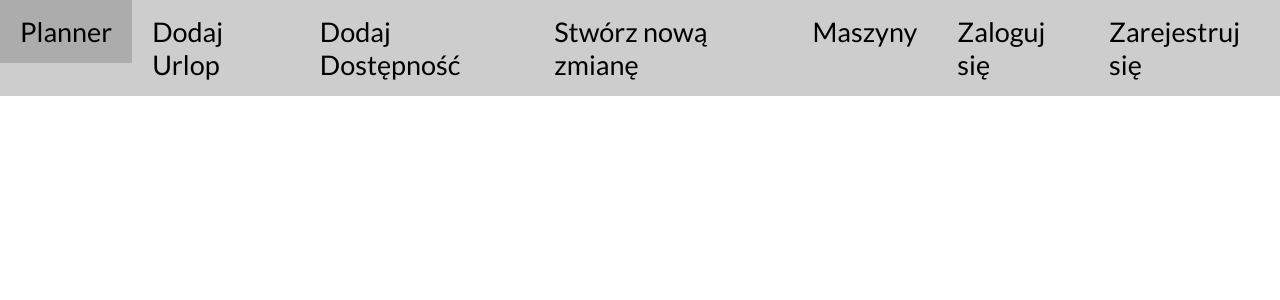
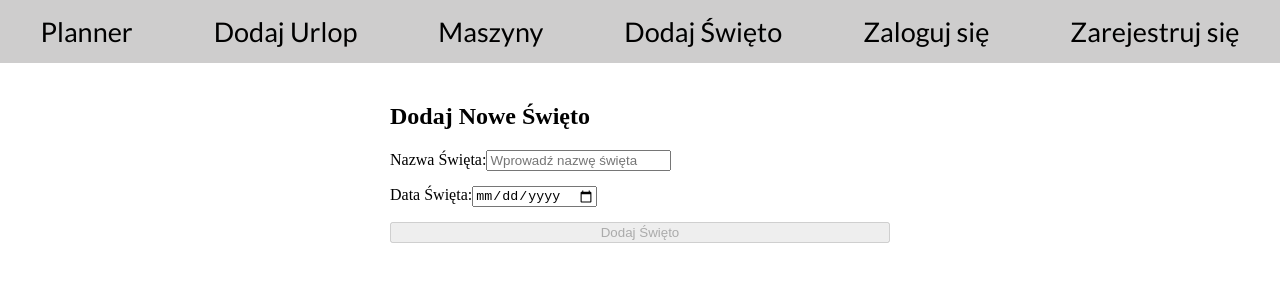
Before and after one commit to Szabson123/Planner-Front, an Angular app: page /add-holyday in a window 1280 px wide. Before the commit this address led to /. Shown: the top 300 px of the page. Built offline with nearby package versions, Linux system fonts and the light colour scheme; no server answers; a web font is replaced by a local one.

Commit message:
added polish months names

```diff
--- /dev/null
+++ b/src/app/addholyday/addholyday.component.css
@@ -0,0 +1,22 @@
+.add-holy-day-container {
+    max-width: 500px;
+    margin: 0 auto;
+    padding: 20px;
+  }
+
+  .form-group {
+    margin-bottom: 15px;
+  }
+
+  .btn {
+    width: 100%;
+  }
+
+  .alert {
+    text-align: center;
+  }
+
+  .loading-indicator {
+    text-align: center;
+    font-style: italic;
+  }
--- /dev/null
+++ b/src/app/addholyday/addholyday.component.html
@@ -0,0 +1,46 @@
+<div class="add-holy-day-container">
+    <h2>Dodaj Nowe Święto</h2>
+
+    <form (ngSubmit)="onSubmit()" #holyDayForm="ngForm">
+      <div class="form-group">
+        <label for="name">Nazwa Święta:</label>
+        <input
+          type="text"
+          id="name"
+          name="name"
+          [(ngModel)]="name"
+          required
+          class="form-control"
+          placeholder="Wprowadź nazwę święta"
+        />
+      </div>
+
+      <div class="form-group">
+        <label for="date">Data Święta:</label>
+        <input
+          type="date"
+          id="date"
+          name="date"
+          [(ngModel)]="date"
+          required
+          class="form-control"
+        />
+      </div>
+
+      <button type="submit" class="btn btn-primary" [disabled]="!holyDayForm.form.valid || isLoading">
+        {{ isLoading ? 'Dodawanie...' : 'Dodaj Święto' }}
+      </button>
+    </form>
+
+    <div *ngIf="successMessage" class="alert alert-success mt-3">
+      {{ successMessage }}
+    </div>
+
+    <div *ngIf="errorMessage" class="alert alert-danger mt-3">
+      {{ errorMessage }}
+    </div>
+
+    <div *ngIf="isLoading" class="loading-indicator mt-3">
+      <p>Dodawanie święta...</p>
+    </div>
+  </div>
--- /dev/null
+++ b/src/app/addholyday/addholyday.component.ts
@@ -0,0 +1,51 @@
+import { Component } from '@angular/core';
+import { PlanService } from '../service/plan.service';
+import { Router } from '@angular/router';
+import { FormsModule } from '@angular/forms';
+import { CommonModule } from '@angular/common';
+
+@Component({
+  selector: 'app-add-holy-day',
+  standalone: true,
+  imports: [CommonModule, FormsModule],
+  templateUrl: './addholyday.component.html',
+  styleUrls: ['./addholyday.component.css']
+})
+export class AddHolyDayComponent {
+  name: string = '';
+  date: string = '';
+  successMessage: string | null = null;
+  errorMessage: string | null = null;
+  isLoading: boolean = false;
+
+  constructor(
+    private planService: PlanService,
+    private router: Router
+  ) {}
+
+  onSubmit(): void {
+    if (!this.name || !this.date) {
+      this.errorMessage = 'Proszę wypełnić wszystkie pola.';
+      this.successMessage = null;
+      return;
+    }
+
+    this.isLoading = true;
+
+    this.planService.addHolyDay(this.name, this.date).subscribe({
+      next: (response) => {
+        this.successMessage = 'Święto zostało dodane pomyślnie.';
+        this.errorMessage = null;
+        this.isLoading = false;
+        // Opcjonalnie, przekierowanie do innej strony
+        // this.router.navigate(['/plan']);
+      },
+      error: (error) => {
+        console.error('Błąd podczas dodawania święta:', error);
+        this.errorMessage = 'Wystąpił błąd podczas dodawania święta.';
+        this.successMessage = null;
+        this.isLoading = false;
+      }
+    });
+  }
+}
--- a/src/app/app.component.html
+++ b/src/app/app.component.html
@@ -5,9 +5,10 @@
   <ul class="navbar">
     <li><a routerLink="/plan">Planner</a></li>
     <li><a routerLink="/free_days">Dodaj Urlop</a></li>
-    <li><a routerLink="/avaibility">Dodaj Dostępność</a></li>
-    <li><a routerLink="/shifts">Stwórz nową zmianę</a></li>
+    <!-- <li><a routerLink="/avaibility">Dodaj Dostępność</a></li>
+    <li><a routerLink="/shifts">Stwórz nową zmianę</a></li> -->
     <li><a routerLink="/faq">Maszyny</a></li>
+    <li><a routerLink="/add-holyday" class="btn btn-success mt-3">Dodaj Święto</a></li>
 
     <!-- Warunkowe wyświetlanie linków -->
     <ng-container *ngIf="isLoggedIn$ | async; else loggedOut">
--- a/src/app/app.routes.ts
+++ b/src/app/app.routes.ts
@@ -7,6 +7,7 @@ import { ShiftsComponent } from './shifts/shifts.component';
 import { LoginComponent } from './auth/login/login.component';
 import { LogoutComponent } from './auth/logout/logout.component';
 import { RegisterComponent } from './auth/register/register.component';
+import { AddHolyDayComponent } from './addholyday/addholyday.component';
 
 export const routes: Routes = [
   {
@@ -31,6 +32,8 @@ export const routes: Routes = [
     path: 'shifts',
     component: ShiftsComponent
   },
+  { path: 'add-holyday',
+   component: AddHolyDayComponent },
 
   { path: 'login', component: LoginComponent },
   { path: 'register', component: RegisterComponent },
--- a/src/app/event-details/event-details.component.css
+++ b/src/app/event-details/event-details.component.css
@@ -112,3 +112,13 @@
       width: 100%;
     }
   }
+  .change-event-button{
+    padding: 8px 16px;
+    background-color: green;
+    color: #fff;
+    border: none;
+    border-radius: 5px;
+    cursor: pointer;
+    transition: background-color 0.3s;
+    font-family: var(--font-primary);
+  }
--- a/src/app/event-details/event-details.component.html
+++ b/src/app/event-details/event-details.component.html
@@ -35,7 +35,7 @@
       </div>
       <p *ngIf="overtimeMessage" class="overtime-message">{{ overtimeMessage }}</p>
 
-      <button (click)="onChangeEventToFreeDay()" class="change-freeday-button">Zmień na dzień wolny</button>
+      <button (click)="onChangeEventToFreeDay()" class="change-event-button">Zmień na dzień wolny</button>
     </ng-container>
 
     <ng-container *ngIf="isFreeDay(eventDetail)">
--- a/src/app/event-details/event-details.component.ts
+++ b/src/app/event-details/event-details.component.ts
@@ -1,3 +1,5 @@
+// event-details.component.ts
+
 import { Component, OnInit } from '@angular/core';
 import { ActivatedRoute, Router } from '@angular/router';
 import { PlanService, Event, FreeDay, Weekend } from '../service/plan.service';
@@ -66,6 +68,7 @@ export class EventDetailsComponent implements OnInit {
       }
     });
   }
+
   onChangeEventToFreeDay(): void {
     if (this.eventDetail) {
       const reason = prompt('Podaj powód zmiany na dzień wolny:', 'Brak powodu');
@@ -83,6 +86,7 @@ export class EventDetailsComponent implements OnInit {
       );
     }
   }
+
   onChangeWeekendToEvent(): void {
     const start_time = prompt('Podaj czas rozpoczęcia:', '08:00');
     const end_time = prompt('Podaj czas zakończenia:', '16:00');
@@ -99,7 +103,7 @@ export class EventDetailsComponent implements OnInit {
     } else {
         this.errorMessage = 'Proszę podać zarówno czas rozpoczęcia, jak i zakończenia.';
     }
-}
+  }
 
   isEvent(detail: Event | FreeDay | Weekend): detail is Event {
     return 'start_time' in detail && 'end_time' in detail;
@@ -110,6 +114,6 @@ export class EventDetailsComponent implements OnInit {
   }
 
   isWeekend(detail: Event | FreeDay | Weekend): detail is Weekend {
-    return 'shift_name' in detail && !this.isEvent(detail) && !this.isFreeDay(detail);
+    return !this.isEvent(detail) && !this.isFreeDay(detail);
   }
 }
--- a/src/app/plan/plan.component.html
+++ b/src/app/plan/plan.component.html
@@ -7,8 +7,8 @@
   </div>
 
   <div class="planner-buttons" *ngIf="isNextMonth()">
-    <button class="button-18" (click)="generatePlanner()">Generate Planner</button>
-    <button class="button-18-red" (click)="restorePlanner()">Restore Planner</button>
+    <button class="button-18" (click)="generatePlanner()">Wygeneruj Grafik</button>
+    <button class="button-18-red" (click)="restorePlanner()">Przywróć Grafik</button>
   </div>
 </div>
 
--- a/src/app/plan/plan.component.ts
+++ b/src/app/plan/plan.component.ts
@@ -6,7 +6,7 @@ import { PlanService, Event, FreeDay, Weekend, HolyDay } from '../service/plan.s
 import { UsersService, User } from '../service/users.service';
 import { RouterModule } from '@angular/router';
 import dayjs, { Dayjs } from 'dayjs';
-import 'dayjs/locale/pl';
+import 'dayjs/locale/pl'; // Import polskiego locale (usunąć duplikat)
 import { BehaviorSubject, Subscription, EMPTY, Observable, of, forkJoin } from 'rxjs';
 import { switchMap, distinctUntilChanged, catchError, tap, debounceTime, finalize, shareReplay, retry, map } from 'rxjs/operators';
 import { TruncatePipe } from '../truncate.pipe';
@@ -67,7 +67,7 @@ export class PlanComponent implements OnInit, OnDestroy {
 
   private inProgressRequests: Map<string, Observable<void>> = new Map();
 
-  private navigationSubject = new BehaviorSubject<Dayjs>(dayjs().startOf('month'));
+  private navigationSubject!: BehaviorSubject<Dayjs>;
 
   private navigationSubscription!: Subscription;
   private dataFetchSubscription!: Subscription;
@@ -75,7 +75,14 @@ export class PlanComponent implements OnInit, OnDestroy {
   private isInitialLoad = true;
 
   constructor(private planService: PlanService, private usersService: UsersService) {
-    this.currentMonth = this.navigationSubject.value;
+    // Ustawienie polskiego locale
+    dayjs.locale('pl');
+
+    // Inicjalizacja currentMonth po ustawieniu locale
+    this.currentMonth = dayjs().startOf('month');
+
+    // Inicjalizacja navigationSubject po ustawieniu locale
+    this.navigationSubject = new BehaviorSubject<Dayjs>(this.currentMonth);
   }
 
   ngOnInit(): void {
@@ -99,6 +106,7 @@ export class PlanComponent implements OnInit, OnDestroy {
         }
       } else {
         this.isLoading = true;
+        this.loadDataForMonthObservable(monthStr, true).subscribe();
       }
     });
 
@@ -270,7 +278,8 @@ export class PlanComponent implements OnInit, OnDestroy {
   }
 
   public formatCurrentMonth(): string {
-    return this.currentMonth.format('MMMM YYYY');
+    const formatted = this.currentMonth.format('MMMM YYYY');
+    return formatted.charAt(0).toUpperCase() + formatted.slice(1);
   }
 
   private loadFromCache(month: string): void {
@@ -399,7 +408,7 @@ export class PlanComponent implements OnInit, OnDestroy {
       }
     }
     // Przypisanie koloru do centralnych użytkowników, jeśli jeszcze go nie ma
-    if (!this.shiftColorMap.has("Central User")) {
+    if (!this.shiftColorMap.has("Zmiana centralna")) {
       this.shiftColorMap.set("Zmiana centralna", "#FFD700");
     }
   }
@@ -467,6 +476,7 @@ export class PlanComponent implements OnInit, OnDestroy {
       }
     });
   }
+
   public isNextMonth(): boolean {
     return this.currentMonth.isSame(dayjs().add(1, 'month').startOf('month'), 'month');
   }
--- a/src/app/service/plan.service.ts
+++ b/src/app/service/plan.service.ts
@@ -138,4 +138,8 @@ export class PlanService {
     const payload = { start_time, end_time };
     return this.http.post(`${this.apiUrl}/weekend/${id}/change_weekend_to_event/`, payload);
 }
+  addHolyDay(name: string, date: string): Observable<any> {
+    const payload = { name, date };
+    return this.http.post<any>(`${this.apiUrl}/holyday/`, payload);
 }
+}
```
